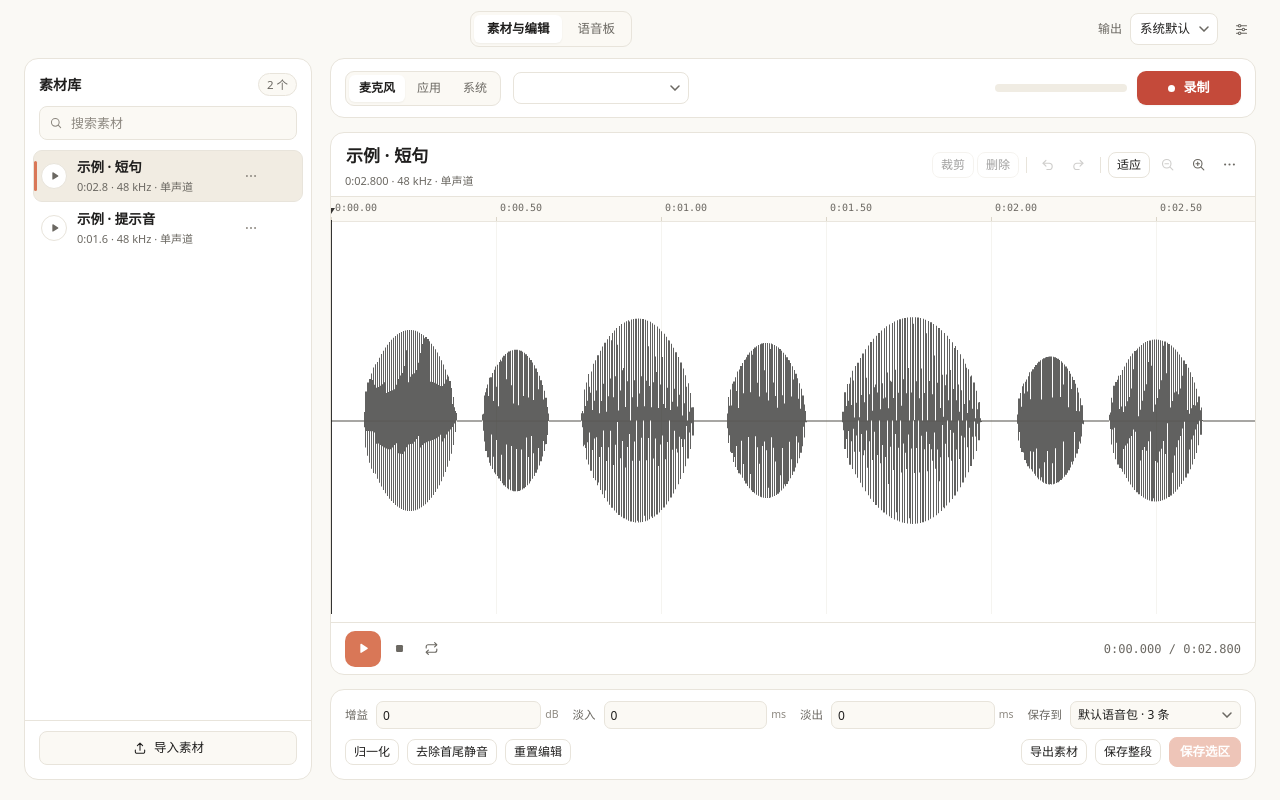
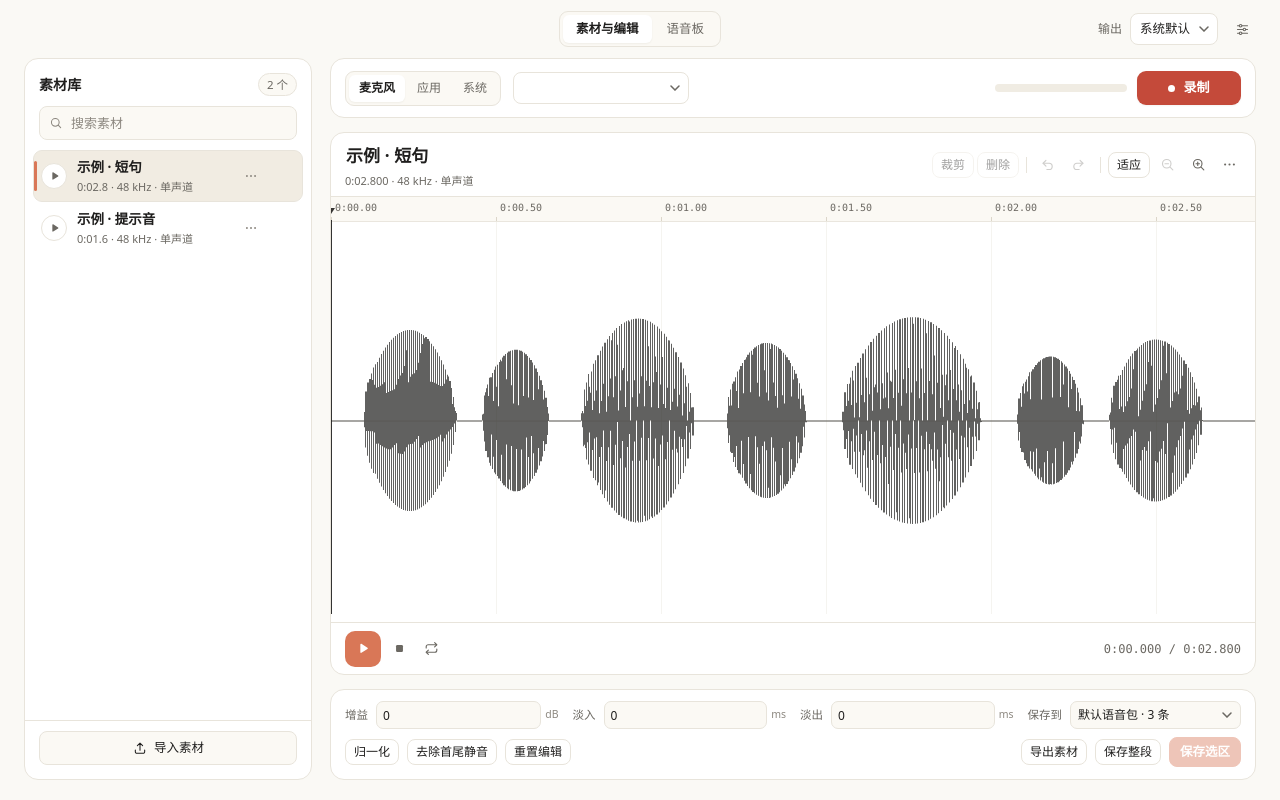
Before and after one commit to Schallophy/voicepack, a website with bundled scripts: page ui/index.html in a window 1280 px wide. Built offline with nearby package versions, Linux system fonts and the light colour scheme.

Commit message:
fix(ui): 视图切换始终居中
顶栏改三列网格（1fr auto 1fr），切换器落在中列；原先 margin-inline: auto
只在剩余空间里居中，右侧输出栏多宽就偏左一半。窄屏允许输出下拉收缩，
避免它顶住最小宽度把中列挤偏。1440/1100/820/560 四档实测偏移 0px。

```diff
--- a/ui/css/app.css
+++ b/ui/css/app.css
@@ -29,14 +29,14 @@ svg { display: block; }
 .topbar {
   height: 58px;
   flex: none;
-  display: flex;
+  display: grid;
+  grid-template-columns: 1fr auto 1fr;
   align-items: center;
-  justify-content: space-between;
   gap: 20px;
   padding: 0 24px;
 }
-.top-actions { display: flex; align-items: center; gap: 10px; }
-.view-switch { flex: none; padding: 3px; margin-inline: auto; }
+.top-actions { display: flex; align-items: center; gap: 10px; grid-column: 3; justify-self: end; }
+.view-switch { padding: 3px; grid-column: 2; justify-self: center; }
 .view-switch .seg-btn { height: 28px; padding: 0 13px; font-size: 12.5px; }
 .output-field { display: flex; align-items: center; gap: 8px; font-size: 12px; color: var(--muted); }
 .output-field select { max-width: 220px; }
@@ -934,6 +934,9 @@ select:disabled { opacity: .45; }
 @media (max-width: 760px) {
   .topbar { padding: 0 14px; gap: 10px; }
   .workspace { padding: 0 14px 14px; gap: 12px; }
+  .top-actions { min-width: 0; }
+  .output-field { min-width: 0; }
+  .output-field select { max-width: 130px; min-width: 0; }
   .output-field > span { display: none; }
   .view-switch .seg-btn { padding: 0 9px; font-size: 12px; }
   .recorder { flex-wrap: wrap; }
```
